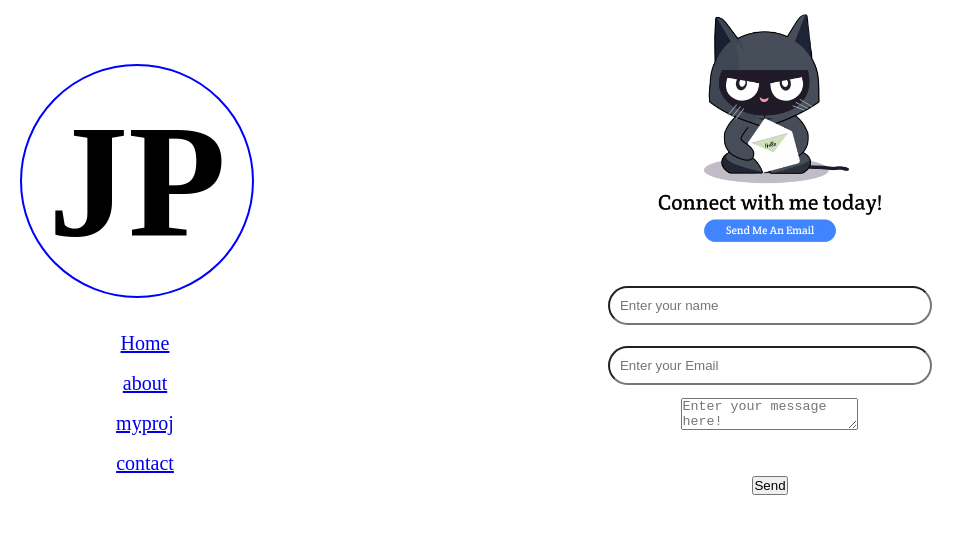
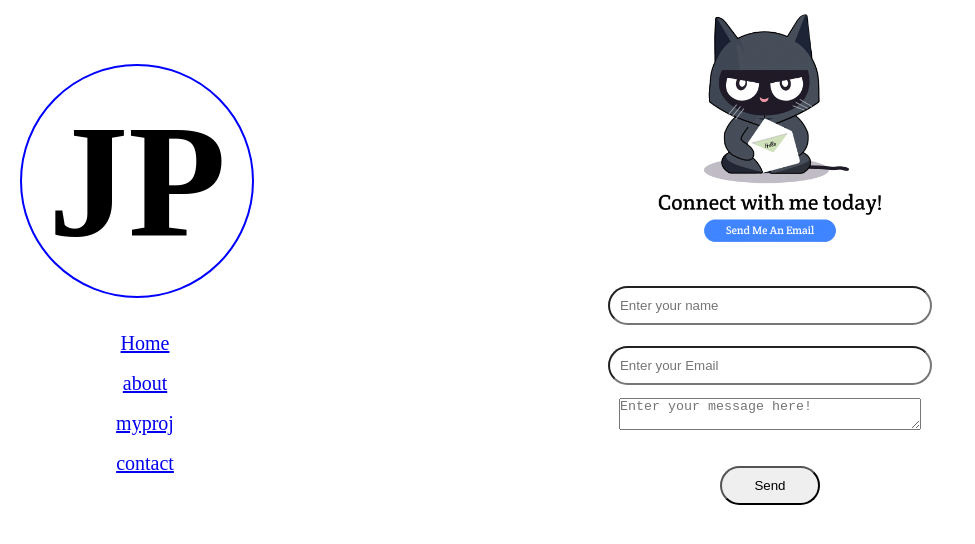
Before and after one commit to telugujayaprakash/jayaprakash, a React (Vite) app: page /contact in a window 1280 px wide. Shown: the top 544 px of the page, without its empty margins (0-975 px from the left). Built offline with nearby package versions, Linux system fonts and the light colour scheme.

Commit message:
updated input feilds

```diff
--- a/package.json
+++ b/package.json
@@ -11,6 +11,7 @@
   },
   "dependencies": {
     "@emailjs/browser": "^4.3.3",
+    "animate.css": "^4.1.1",
     "emailjs": "^4.0.3",
     "react": "^18.2.0",
     "react-dom": "^18.2.0",
--- a/src/components/About.jsx
+++ b/src/components/About.jsx
@@ -1,10 +1,11 @@
 import React from 'react';
 import './components.css';
+import 'animate.css';
 
 function about() {
     return (
         <div className='aa'>
-            <h1 className='a1'>About Me</h1>
+            <h1 className='a1' >About Me</h1>
             <p className='ap'>Welcome to my portfolio! I'm Jayaprakash, a dynamic and passionate Frontend Web Developer with a zest for creating unique and innovative designs. I'm a quick learner who's always eager to expand my skillset and stay ahead of the curve in this ever-evolving field.</p>
 <hr />
             <section className='askills'>
--- a/src/components/Contact.jsx
+++ b/src/components/Contact.jsx
@@ -1,25 +1,3 @@
-// import React from 'react';
-// import './components.css';
-// import cimg from '../images/contactgif.gif'
-
-// function contact() {
-//         return (
-//             <div className='cc'>
-//                 <center>
-//                     <img src={cimg} alt=""  height='250px'/>
-//                     <form action="">
-//                         <input type="text" name="name" id="name" placeholder='Enter Your Name' required/>
-//                         <input type="email" name='email' placeholder='Enter your Email id' required/>
-//                         <textarea name="" id="" cols="30" rows="10" placeholder='Enter Your message here'></textarea>
-//                         <button type="submit">Send</button>
-//                     </form>
-
-//                 </center>
-//             </div>
-//         );
-//     }
-// export default contact;
-
 import React, { useRef } from 'react';
 import emailjs from '@emailjs/browser';
 import './components.css';
@@ -54,8 +32,8 @@ function contact() {
                 <form ref={form} onSubmit={sendEmail}>
                     <input type="text" name="user_name"  placeholder='Enter your name' required/> <br/>
                     <input type="email" name="user_email" required placeholder='Enter your Email'/><br/>
-                    <textarea name="message" required placeholder='Enter your message here!'/><br />
-                    <button type="submit" value="Send">Send</button>
+                    <textarea name="message" className='msg' required placeholder='Enter your message here!'/><br />
+                    <button type="submit" value="Send" className='send'>Send</button>
                 </form>
             </center>
         </div>
--- a/src/components/Home.jsx
+++ b/src/components/Home.jsx
@@ -1,13 +1,14 @@
 import React from 'react';
 import './components.css';
+import 'animate.css';
 
 function Home() {
     return (
         <div className='h1'>
             <div className="paragraphs">
-                <p className="p1">hey!</p>
-                <p className="p2">I'm</p>
-                <p className="p3">Jayaprakash</p>
+                <p className="p1 animate__animated animate__flipInX">hey!</p>
+                <p className="p2 animate__animated animate__flipInX">I'm</p>
+                <p className="p3 animate__animated animate__flipInX">Jayaprakash</p>
             </div>
         </div>
     );
--- a/src/components/Myprojects.jsx
+++ b/src/components/Myprojects.jsx
@@ -1,11 +1,12 @@
 import React from 'react';
 import './components.css';
+import 'animate.css';
 import test from '../images/csscards.jpg'
 
 function myprojects() {
     return (
         <>
-            <h1 className='mpro'>My Projects</h1>
+            <h1 className='mpro animate__animated animate__pulse'>My Projects</h1>
                 <div className='myproj'>
                     <div class="card">
                         <div class="overlay">
--- a/src/components/components.css
+++ b/src/components/components.css
@@ -104,12 +104,22 @@ li:hover {
     line-height: 60px;
     margin-left: 100%;
 }
+.msg{
+    width: 300px;
+}
 input{
     padding: 10px;
     border-radius: 20px;
     width: 300px;
 }
-
+.send{
+    padding: 10px;
+    width: 100px;
+    border-radius: 25px;
+}
+.send:hover{
+    background: greenyellow;
+}
 /* myprojects page  */
 .mpro{
     font-size: 80px;
```
Also changed, not shown: 1 other file (tests, documents, lock files or other folders).
